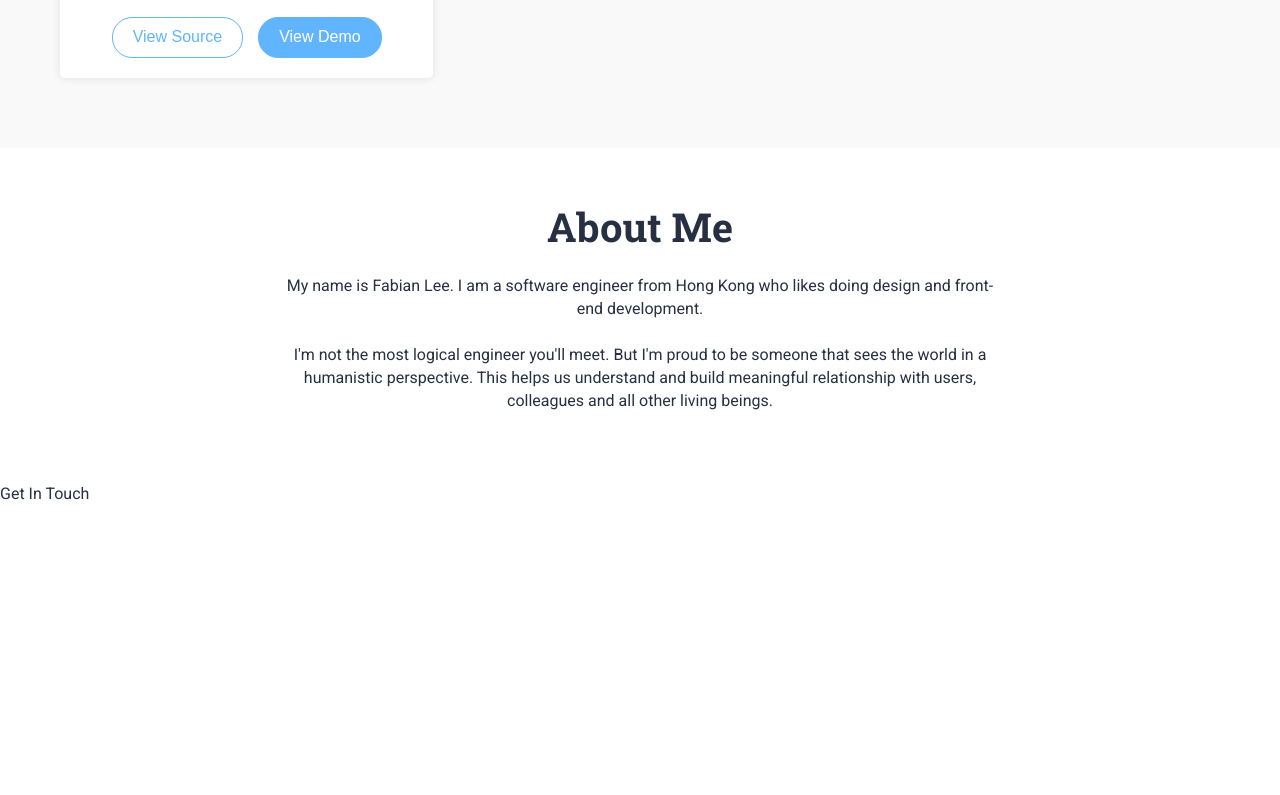
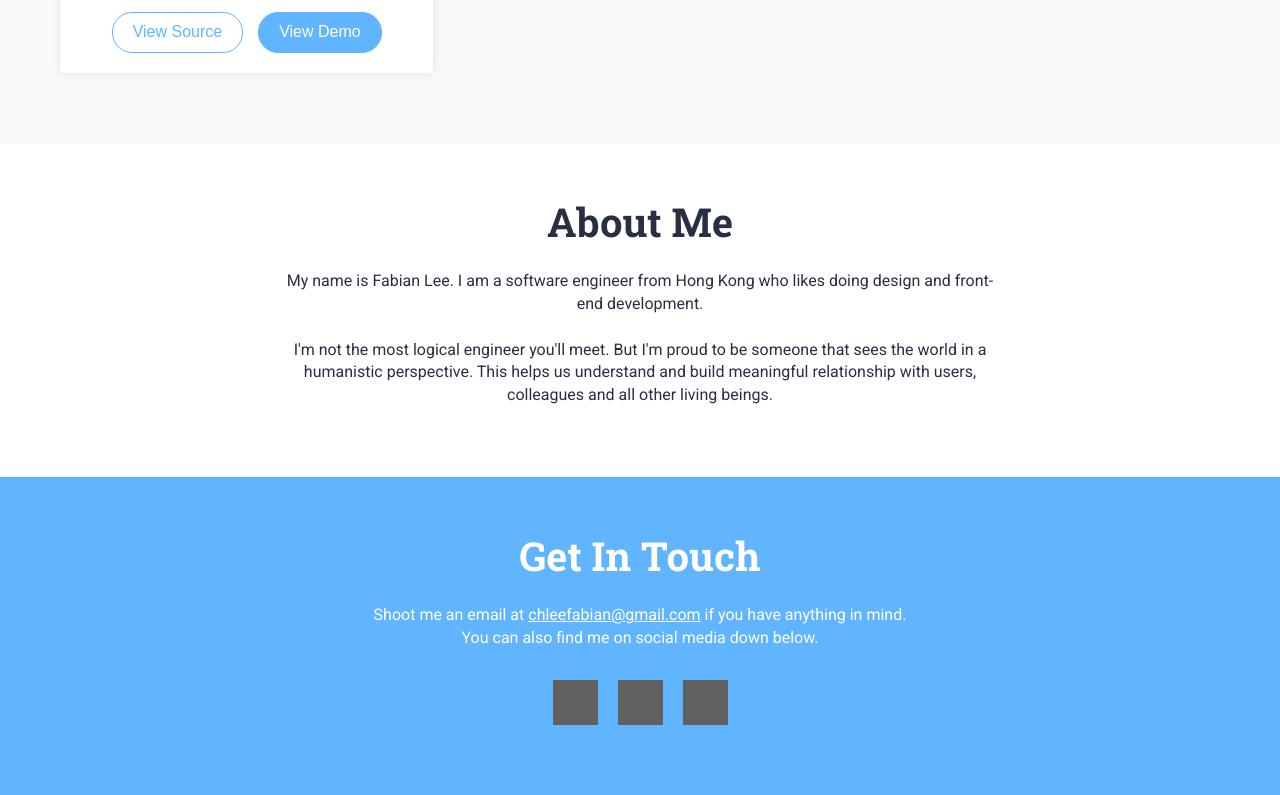
Before and after one commit to studiombois/sugarfabby.com, a Gatsby site: page / in a window 1280 px wide. Shown: the part 1324-2119 px from the top of the page. Before the commit the page ends 1829 px from the top, so only its background shows below. Built offline with nearby package versions, Linux system fonts and the light colour scheme; Gatsby itself is replaced by a stand-in of ours; grey boxes are pictures that could not be loaded.

Commit message:
feat: add get in touch section

```diff
--- a/gatsby-config.js
+++ b/gatsby-config.js
@@ -10,13 +10,16 @@ module.exports = {
     title: 'Fabian Lee | Software Engineer from Hong Kong',
     author: 'Fabian Lee',
     email: 'chleefabian@gmail.com',
-    githubLink: 'https://github.com/fabianlee1211',
-    linkedinLink: 'https://www.linkedin.com/in/fabiannnlee/',
-    behanceLink: 'https://www.behance.net/fabianlee',
+    socialMedia: [
+      { link: 'https://github.com/fabianlee1211', platform: 'github' },
+      { link: 'https://www.linkedin.com/in/fabiannnlee/', platform: 'linkedin' },
+      { link: 'https://www.behance.net/fabianlee', platform: 'behance' },
+    ]
   },
   plugins: [
     `gatsby-plugin-sass`,
     `gatsby-plugin-react-helmet`,
+    `gatsby-transformer-remark`,
     {
       resolve: `gatsby-source-filesystem`,
       options: {
@@ -24,6 +27,20 @@ module.exports = {
         path: `${__dirname}/src/`
       }
     },
-    `gatsby-transformer-remark`,
+    {
+      resolve: `gatsby-plugin-prefetch-google-fonts`,
+      options: {
+        fonts: [
+          {
+            family: `Roboto`,
+            variants: [`300`, `400`, `700`]
+          },
+          {
+            family: `Roboto Slab`,
+            variants: [`400`, `700`]
+          },
+        ],
+      },
+    },
   ]
 }
--- a/package.json
+++ b/package.json
@@ -14,6 +14,7 @@
   },
   "dependencies": {
     "gatsby": "^2.11.7",
+    "gatsby-plugin-prefetch-google-fonts": "^1.4.2",
     "gatsby-plugin-react-helmet": "^3.1.0",
     "gatsby-plugin-sass": "^2.1.0",
     "gatsby-source-filesystem": "^2.1.2",
--- /dev/null
+++ b/src/components/atoms/Icon/index.js
@@ -0,0 +1,15 @@
+import React from 'react'
+
+const Icon = ({ icon, link, ...props }) => {
+  const src = require(`./icons/icon-${icon}.svg`)
+  if (link) {
+    return (
+      <a href={link} target="_blank" rel="nofollow noopener noreferrer" >
+        <img src={src} {...props} alt={`icon-${icon}`} />
+      </a>
+    )
+  }
+  return <img src={src} {...props} alt={`icon-${icon}`} />
+}
+
+export default Icon
--- a/src/components/organisms/Navbar/index.js
+++ b/src/components/organisms/Navbar/index.js
@@ -1,7 +1,7 @@
 import React from 'react'
 import { graphql, useStaticQuery } from 'gatsby'
 import Button from '../../atoms/Button'
-import logo from '../../../assets/images/my-logo.svg'
+import Icon from '../../atoms/Icon'
 import './styles.scss'
 
 const Navbar = () => {
@@ -17,7 +17,7 @@ const Navbar = () => {
 
   return (
     <nav className="Navbar">
-      <img className="Navbar__Logo" src={logo} alt="fabian-logo" />
+      <Icon className="Navbar__Logo" icon="logo" />
       <ul className="Navbar__NavItems">
         <li className="Navbar__NavItem">Projects</li>
         <li className="Navbar__NavItem">About Me</li>
--- a/src/components/templates/AboutMeSection/index.js
+++ b/src/components/templates/AboutMeSection/index.js
@@ -1,11 +1,10 @@
 import React from 'react'
-import { graphql, useStaticQuery } from 'gatsby'
 import Layout from '../../atoms/Layout'
 import './styles.scss'
 
 const AboutMeSection = () => {
   return (
-    <Layout innerClassName="AboutMeSection">
+    <Layout innerClassName="AboutMeSection__Wrapper">
       <h2>About Me</h2>
       <p className="AboutMeSection__Description">
         My name is Fabian Lee. I am a software engineer from Hong Kong who likes doing design and front-end development.
--- a/src/components/templates/AboutMeSection/styles.scss
+++ b/src/components/templates/AboutMeSection/styles.scss
@@ -1,4 +1,4 @@
-.AboutMeSection {
+.AboutMeSection__Wrapper {
   max-width: 768px;
 }
 
--- /dev/null
+++ b/src/components/templates/GetInTouchSection/index.js
@@ -0,0 +1,36 @@
+import React from 'react'
+import { graphql, useStaticQuery } from 'gatsby'
+import Layout from '../../atoms/Layout'
+import Icon from '../../atoms/Icon'
+import './styles.scss'
+
+const GetInTouchSection = () => {
+  const data = useStaticQuery(graphql`
+    query {
+      site {
+        siteMetadata {
+          email
+          socialMedia {
+            link
+            platform
+          }
+        }
+      }
+    }
+  `)
+  const { email, socialMedia } = data.site.siteMetadata
+  return (
+    <Layout className="GetInTouchSection" innerClassName="GetInTouchSection__Wrapper">
+      <h2 className="GetInTouchSection__Title">Get In Touch</h2>
+      <p className="GetInTouchSection__Text">
+        Shoot me an email at <span className="GetInTouchSection__Email">{email}</span> if you have anything in mind.
+        <br />You can also find me on social media down below.
+      </p>
+      <div className="GetInTouchSection__SocialMediaButtons">
+        {socialMedia.map(media => <Icon className="GetInTouchSection__SocialMediaButton" icon={media.platform} link={media.link} />)}
+      </div>
+    </Layout>
+  )
+}
+
+export default GetInTouchSection
--- /dev/null
+++ b/src/components/templates/GetInTouchSection/styles.scss
@@ -0,0 +1,35 @@
+.GetInTouchSection {
+  background: var(--color-primary);
+}
+
+.GetInTouchSection__Wrapper {
+  max-width: 768px;
+}
+
+.GetInTouchSection__Title, .GetInTouchSection__Text {
+  color: var(--color-light);
+}
+
+.GetInTouchSection__Text {
+  margin: 20px 0 30px;
+}
+
+.GetInTouchSection__Email {
+  text-decoration: underline;
+}
+
+.GetInTouchSection__SocialMediaButtons {
+  display: flex;
+  align-items: center;
+  justify-content: center;
+  > :not(:last-child) {
+    margin-right: 20px;
+  }
+}
+
+.GetInTouchSection__SocialMediaButton {
+  width: 45px;
+  height: 45px;
+  display: block;
+  filter: invert(1);
+}
--- a/src/pages/index.js
+++ b/src/pages/index.js
@@ -4,6 +4,7 @@ import Navbar from '../components/organisms/Navbar'
 import IntroSection from '../components/templates/IntroSection'
 import ProjectsSection from '../components/templates/ProjectsSection'
 import AboutMeSection from '../components/templates/AboutMeSection'
+import GetInTouchSection from '../components/templates/GetInTouchSection';
 import './styles.scss'
 
 const App = () => (
@@ -15,16 +16,12 @@ const App = () => (
       />
       <title>Fabian Lee | Software Engineer from Hong Kong</title>
       <link rel="canonical" href="https://sugarfabby.com/"></link>
-      <link
-        href="https://fonts.googleapis.com/css?family=Roboto+Slab:400,700|Roboto:300,400,700&display=swap"
-        rel="stylesheet"
-      />
     </Helmet>
     <Navbar />
     <IntroSection />
     <ProjectsSection />
     <AboutMeSection />
-    <div>Get In Touch</div>
+    <GetInTouchSection />
   </main>
 )
 
--- a/src/pages/styles.scss
+++ b/src/pages/styles.scss
@@ -17,7 +17,7 @@
 }
 
 html, body {
-  font-family: 'Roboto', -apple-system, BlinkMacSystemFont, 'Segoe UI', Oxygen, Ubuntu, Cantarell, 'Open Sans', 'Helvetica Neue', sans-serif;
+  font-family: 'Roboto', -apple-system, BlinkMacSystemFont, 'Segoe UI', 'Open Sans', 'Helvetica Neue', sans-serif;
   color: var(--color-dark);
 }
 
```
Also changed, not shown: src/components/atoms/Icon/icons/icon-behance.svg (added), src/components/atoms/Icon/icons/icon-github.svg (added), src/components/atoms/Icon/icons/icon-linkedin.svg (added), src/components/atoms/Icon/icons/icon-logo.svg (renamed from src/assets/images/my-logo.svg), 1 other file.
